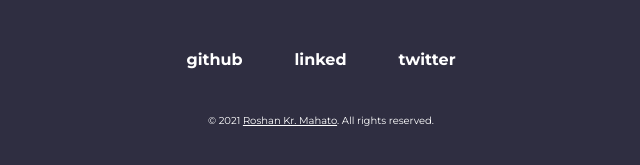
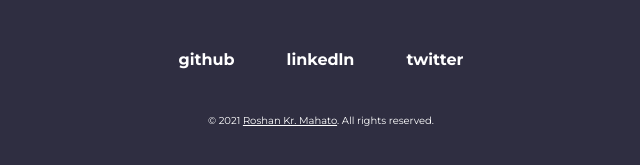
Before and after one commit to Ros-an/Roshan_Kr_Mahato, a plain HTML site: page project.html in a window 1280 px wide. Shown: the part 2205-2370 px from the top of the page, 319-959 px from the left. Drawn offline with Linux system fonts and the light colour scheme.

Commit message:
Update project.html

```diff
--- a/project.html
+++ b/project.html
@@ -120,7 +120,7 @@
         <table>
             <tr>
                 <td><a class="links" href="https://github.com/Ros-an">github</a></td>
-                <td><a class="links" href="#" title="not available">linked</a></td>
+                <td><a class="links" href="#" title="not available">linkedln</a></td>
                 <td><a class="links" href="#" title="not available">twitter</a></td>
             </tr>
         </table>
```
